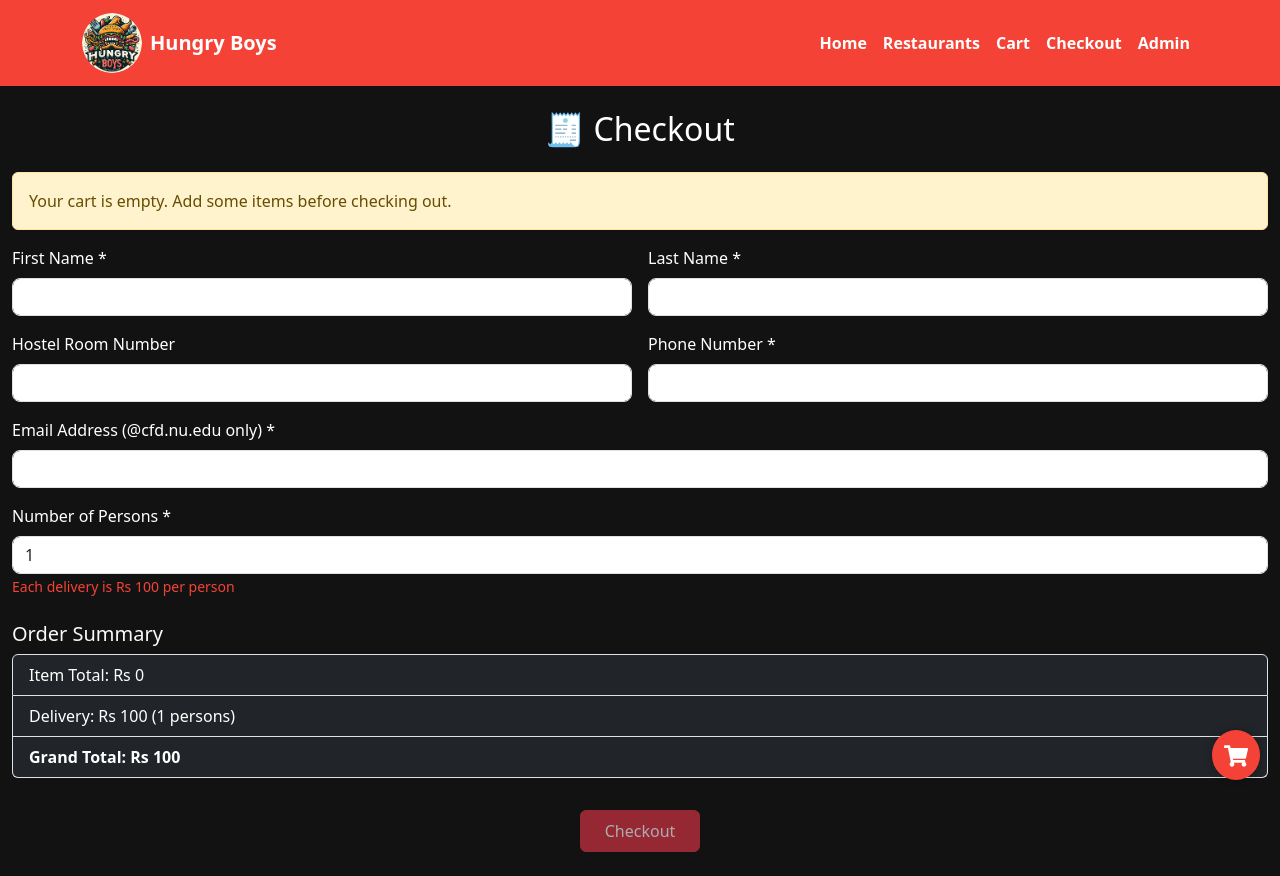
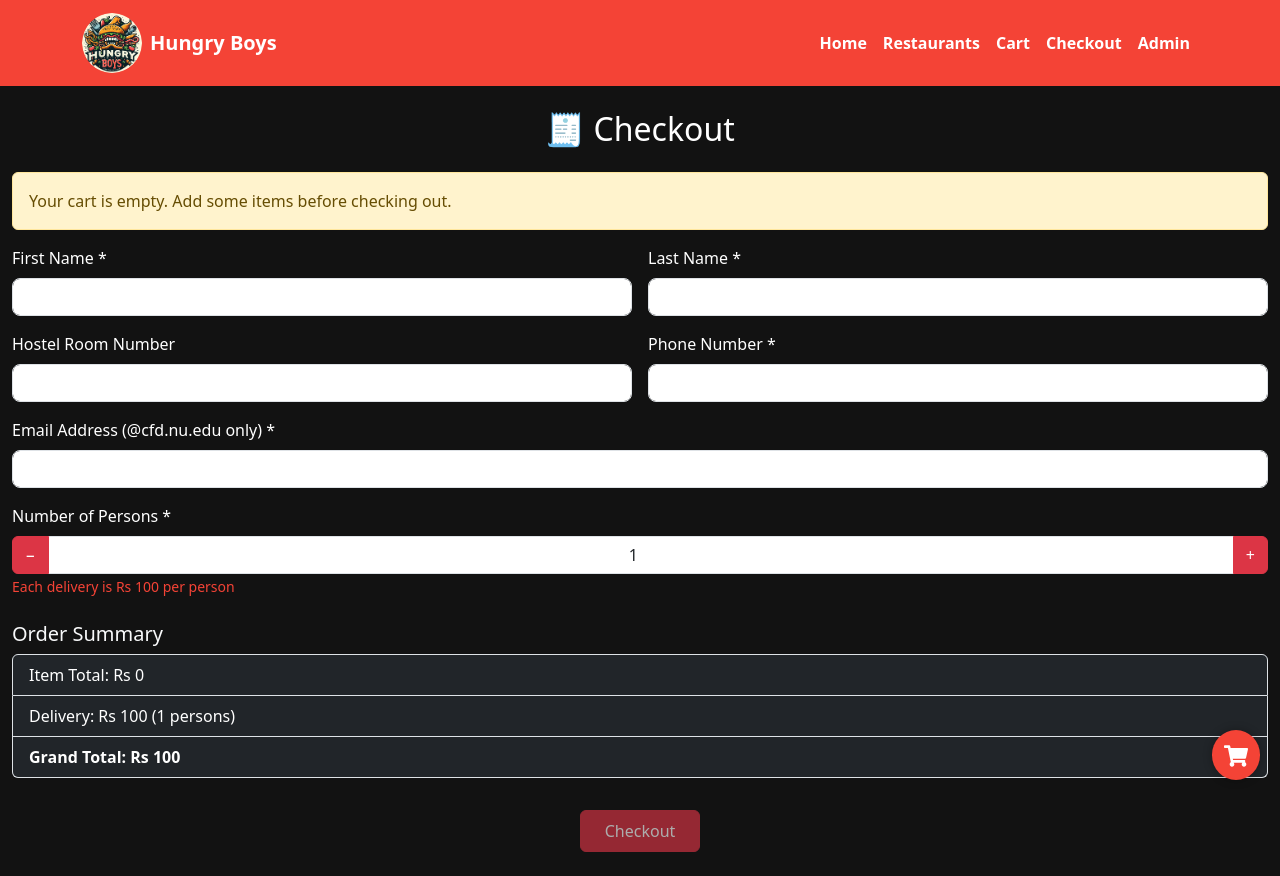
Before and after one commit to Ahmadkamran73/hungryboys2.0, a React (Vite) app: page /checkout in a window 1280 px wide. Built offline with nearby package versions, Linux system fonts and the light colour scheme; no server answers.

Commit message:
fixed no of person

```diff
--- a/src/components/CheckOutForm.jsx
+++ b/src/components/CheckOutForm.jsx
@@ -191,17 +191,34 @@ const CheckOutForm = () => {
 
         <div className="col-12">
           <label className="form-label">Number of Persons *</label>
+          <div className="input-group">
+            <button
+              className="btn btn-danger"
+              type="button"
+              onClick={() => setForm(prev => ({ ...prev, persons: Math.max(1, prev.persons - 1) }))}
+            >
+              −
+            </button>
             <input
               type="number"
-            className="form-control dark-input"
+              className="form-control text-center dark-input"
               name="persons"
               value={form.persons}
               onChange={handleChange}
               min="1"
               required
             />
+            <button
+              className="btn btn-danger"
+              type="button"
+              onClick={() => setForm(prev => ({ ...prev, persons: prev.persons + 1 }))}
+            >
+              +
+            </button>
+          </div>
           <small className="text">Each delivery is Rs 100 per person</small>
         </div>
+
 
 
         <div className="col-12 mt-4">
```
Lines whose indentation alone changed are shown as unchanged.
